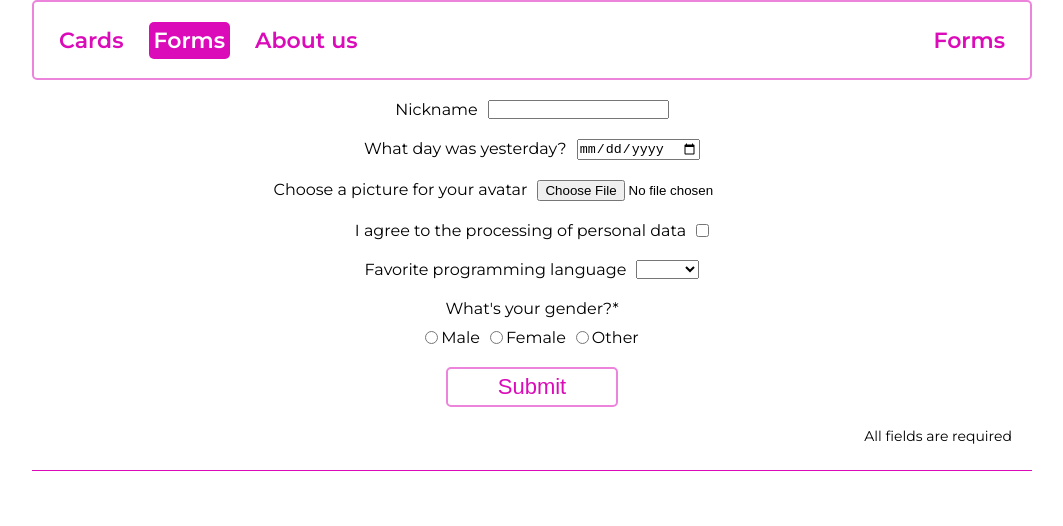
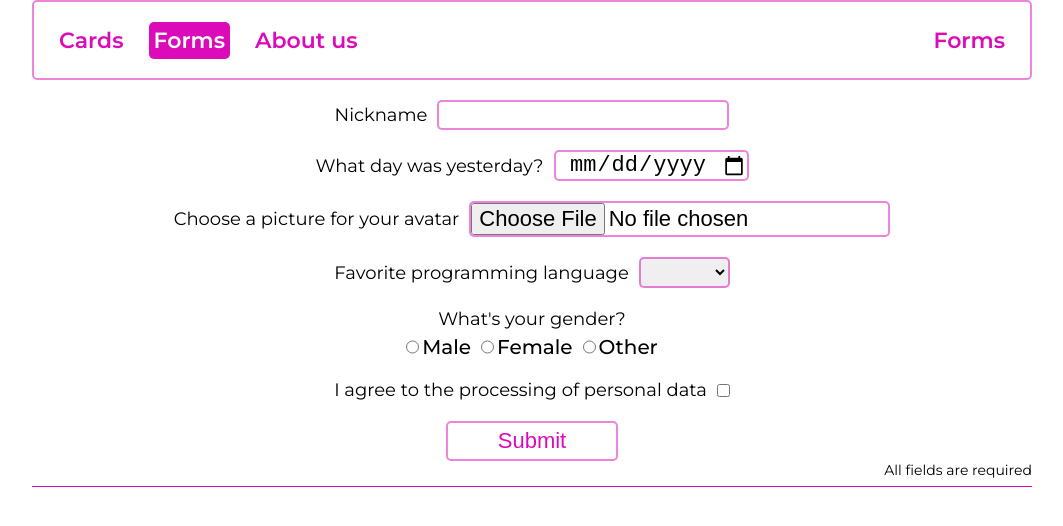
Before and after one commit to c1DeepInside/react-task, a React (Vite) app: page /forms in a window 1280 px wide. Shown: the top 526 px of the page, without its empty margins (108-1171 px from the left). Built offline with nearby package versions, Linux system fonts and the light colour scheme.

Commit message:
feat: add right fields order

```diff
--- a/src/components/forms/GenderInput.tsx
+++ b/src/components/forms/GenderInput.tsx
@@ -14,11 +14,17 @@ export class GenderInput extends Component<Props> {
     return (
       <div>
         <div className="genders__wrap">
-          <label>What&#39;s your gender?*</label>
+          <label>What&#39;s your gender?</label>
           <div className="input__wrap">
             {this.props.genderProps.map((gender) => (
               <div key={gender.name} className="gender__wrap">
-                <input type="radio" name="gender" value={gender.name} ref={gender.reference} />
+                <input
+                  className="input"
+                  type="radio"
+                  name="gender"
+                  value={gender.name}
+                  ref={gender.reference}
+                />
                 <label>{gender.name}</label>
               </div>
             ))}
--- a/src/pages/Forms.tsx
+++ b/src/pages/Forms.tsx
@@ -104,11 +104,17 @@ export class Forms extends Component<Props, State> {
     return (
       <div className="forms">
         <form className="form">
-          {this.state.formFields.map((field) => (
-            <CustomInput field={field} isError={false} key={field.id} />
-          ))}
+          {this.state.formFields.map((field) => {
+            if (field.id < this.state.formFields.length) {
+              return <CustomInput field={field} isError={false} key={field.id} />;
+            }
+          })}
           <CustomSelect reference={this.languageRef} isError={false} />
           <GenderInput genderProps={this.state.genderProps} isError={false} />
+          <CustomInput
+            field={this.state.formFields[this.state.formFields.length - 1]}
+            isError={false}
+          />
           <button className="btn submit__btn" onClick={this.submitForm}>
             Submit
           </button>
--- a/src/styles/App.scss
+++ b/src/styles/App.scss
@@ -29,3 +29,11 @@ $MAIN_COLOR: #db0bb9;
   background-color: rgba($color: $MAIN_COLOR, $alpha: 1);
   height: 1px; border: 0;
 }
+
+input {
+  cursor: pointer;
+}
+
+select {
+  cursor: pointer;
+}
--- a/src/styles/forms.scss
+++ b/src/styles/forms.scss
@@ -1,31 +1,42 @@
+$MAIN_COLOR: #db0bb9;
+
 .form {
   padding: 20px;
   display: flex;
   flex-direction: column;
   gap: 20px;
   align-items: center;
+  position: relative;
 }
 
 .input__wrap {
   display: flex;
   gap: 10px;
+  font-size: 18px;
+  align-items: center;
 }
 
 .genders__wrap {
   display: flex;
   flex-direction: column;
   align-items: center;
-  gap: 10px;
+  gap: 5px;
+  font-size: 18px;
 }
 
 .gender__wrap {
   display: flex;
   gap: 3px;
+  font-size: 20px;
+  font-weight: 500;
 }
 
 .form_text {
   align-self: flex-end;
   font-size: 14px;
+  position: absolute;
+  bottom: 2px;
+  right: 0;
 }
 
 .submit__btn {
@@ -37,3 +48,17 @@
   color: red;
   margin-top: -15px;
 }
+
+input {
+  border-radius: 5px;
+  border: 2px solid rgba($color: $MAIN_COLOR, $alpha: 0.5);
+  text-align: center;
+  font-size: 22px;
+}
+
+select {
+  border-radius: 5px;
+  border: 2px solid rgba($color: $MAIN_COLOR, $alpha: 0.5);
+  font-size: 22px;
+  cursor: pointer;
+}
```
